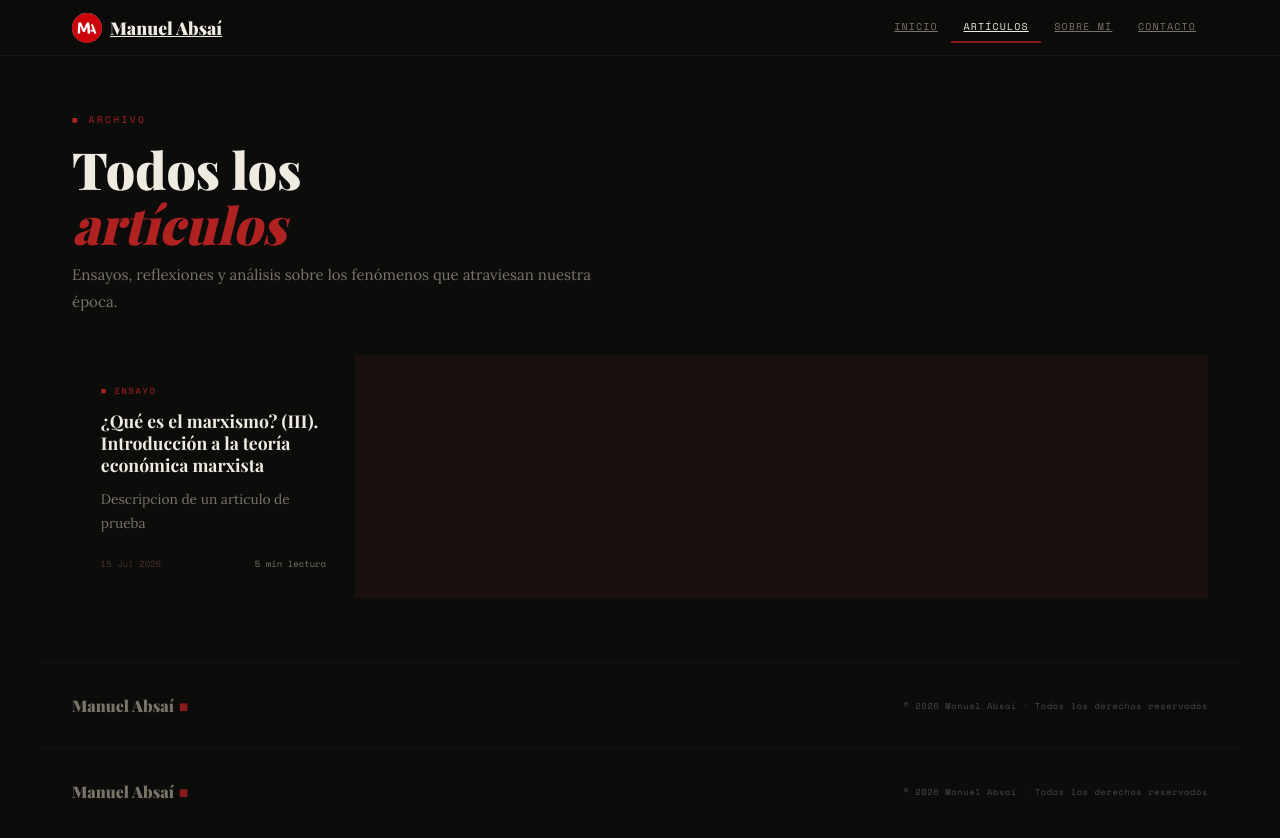
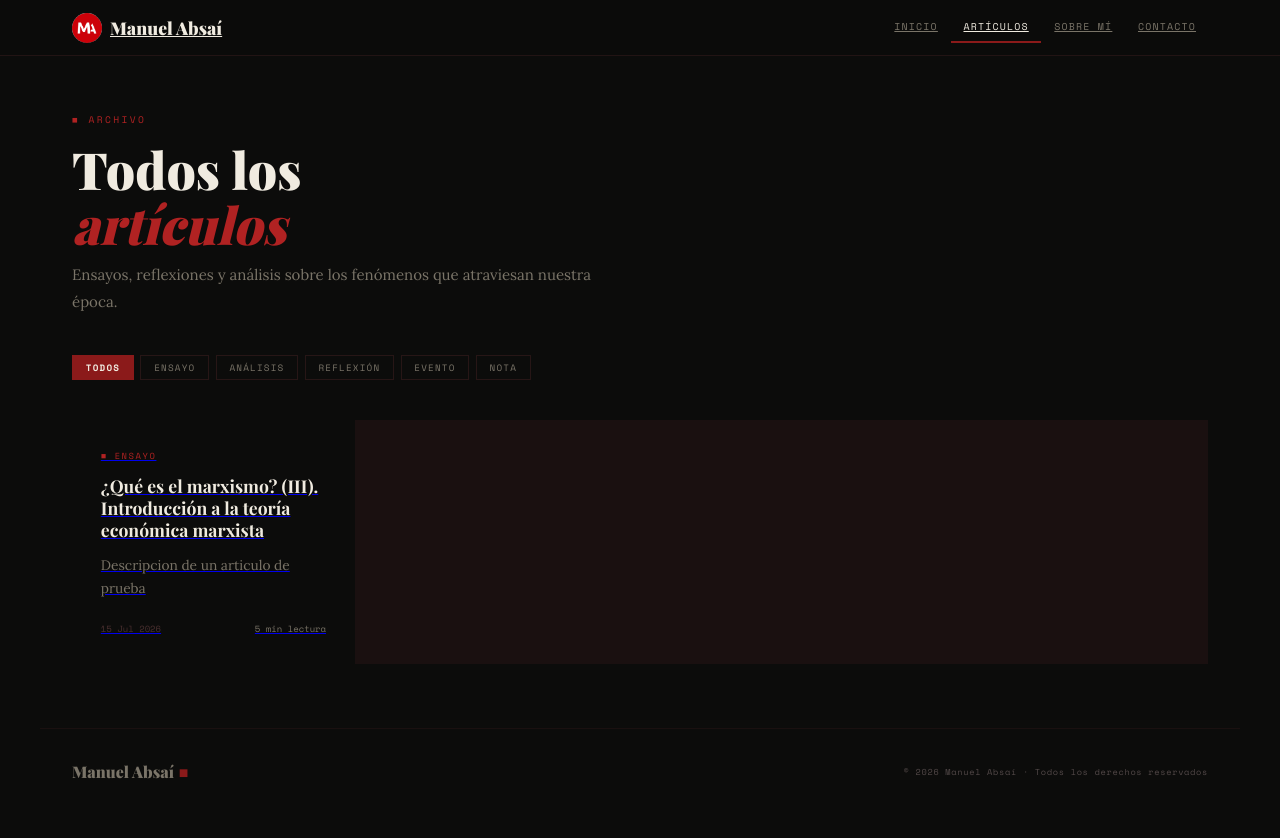
Before and after one commit to ManuelAbsai/manuelabsai.github.io, a Jekyll site: the page built from articulos.html, in a window 1280 px wide. Shown: the top 838 px of the page. Built offline with Jekyll 4.4.1, drawn with Linux system fonts in a browser that asks for light colours; some web fonts are replaced.

Commit message:
Update articulos.html

```diff
--- a/articulos.html
+++ b/articulos.html
@@ -1,6 +1,7 @@
 ---
 layout: default
 title: Artículos
+description: Ensayos, reflexiones y análisis sobre subjetividad, cultura digital, tecnología y psicoanálisis.
 permalink: /articulos/
 ---
 
@@ -8,9 +9,20 @@ permalink: /articulos/
   <div class="eyebrow">■ Archivo</div>
   <h1 class="page-title">Todos los<br /><em>artículos</em></h1>
   <p class="page-sub">Ensayos, reflexiones y análisis sobre los fenómenos que atraviesan nuestra época.</p>
+
+  {% if site.posts.size > 0 %}
+  <div class="tags">
+    <button class="tb on" data-tag="Todos">Todos</button>
+    <button class="tb" data-tag="Ensayo">Ensayo</button>
+    <button class="tb" data-tag="Análisis">Análisis</button>
+    <button class="tb" data-tag="Reflexión">Reflexión</button>
+    <button class="tb" data-tag="Evento">Evento</button>
+    <button class="tb" data-tag="Nota">Nota</button>
+  </div>
+
   <div class="grid">
     {% for post in site.posts %}
-    <a href="{{ post.url }}" class="card" style="text-decoration:none">
+    <a class="card art-card" href="{{ post.url }}" data-tag="{{ post.tag }}">
       <div class="card-tag">■ {{ post.tag }}</div>
       <div class="card-title">{{ post.title }}</div>
       <p class="card-exc">{{ post.description }}</p>
@@ -21,9 +33,25 @@ permalink: /articulos/
     </a>
     {% endfor %}
   </div>
+  {% else %}
+  <div class="empty-box">
+    <p>Aún no hay artículos publicados. Pronto encontrarás aquí ensayos y reflexiones sobre subjetividad, cultura digital, tecnología y psicoanálisis.</p>
+  </div>
+  {% endif %}
 </div>
 
-<footer>
-  <div class="ft-logo">Manuel Absaí <span class="ft-dot">■</span></div>
-  <div class="ft-copy">© 2026 Manuel Absaí · Todos los derechos reservados</div>
-</footer>
+<script>
+  (function () {
+    var btns = document.querySelectorAll('.tb');
+    var cards = document.querySelectorAll('.art-card');
+    btns.forEach(function (b) {
+      b.addEventListener('click', function () {
+        var tag = b.dataset.tag;
+        btns.forEach(function (x) { x.classList.toggle('on', x === b); });
+        cards.forEach(function (c) {
+          c.classList.toggle('hidden', tag !== 'Todos' && c.dataset.tag !== tag);
+        });
+      });
+    });
+  })();
+</script>
```
